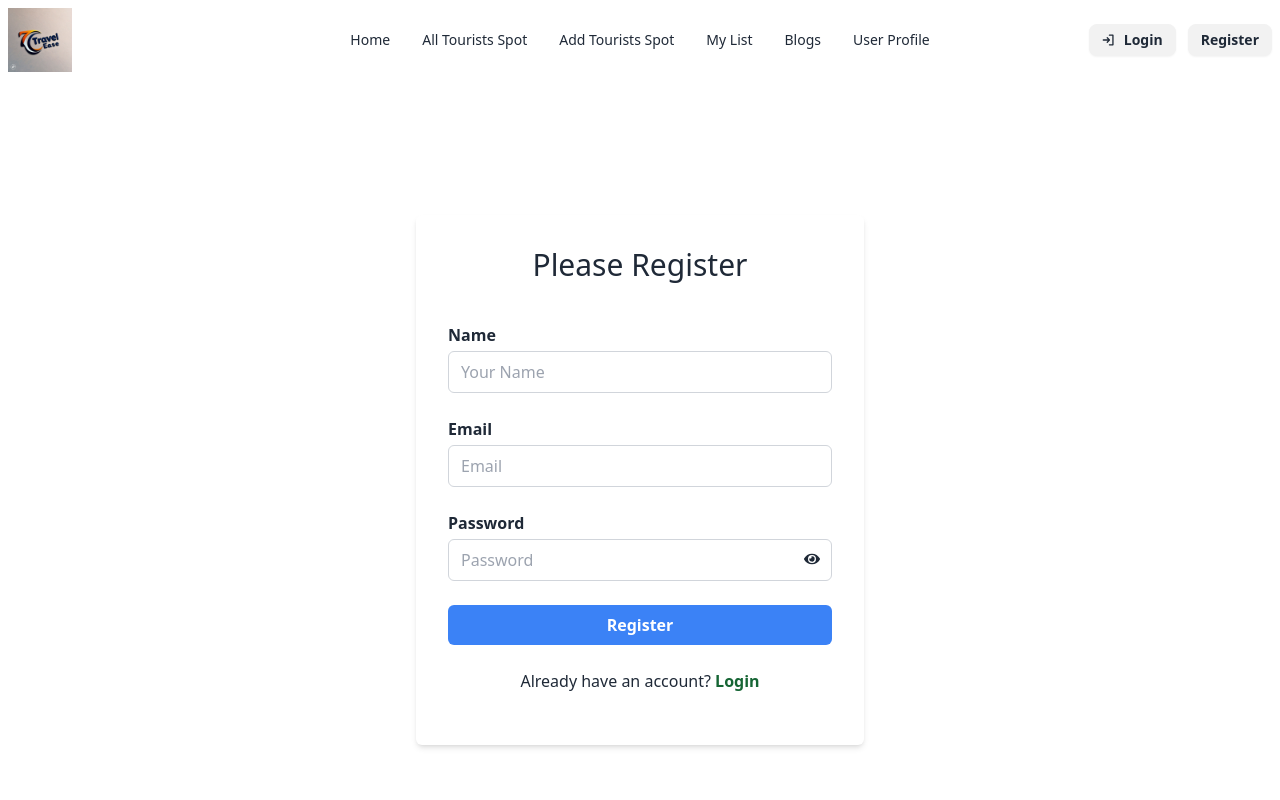
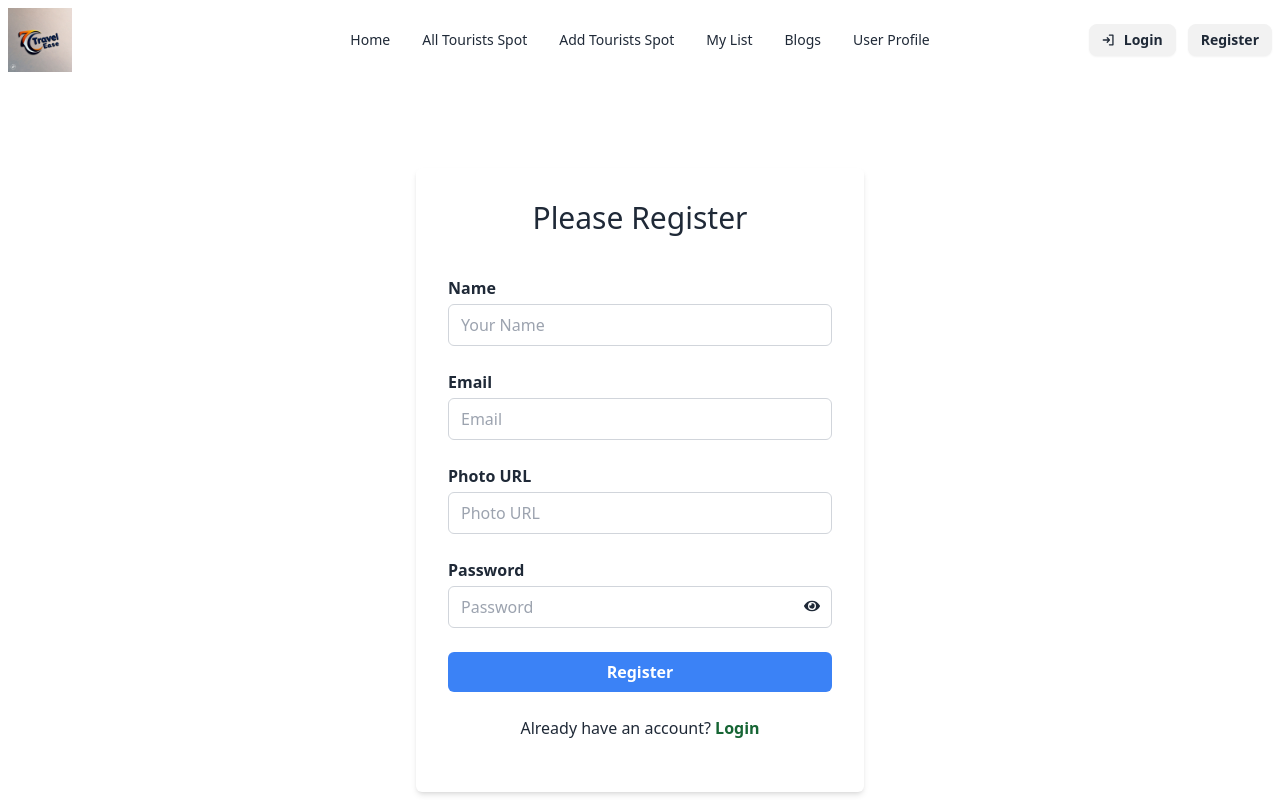
Before and after one commit to waduzzaman/tourism-management-client, a React (Vite) app: page /register in a window 1280 px wide. Shown: the top 800 px of the page. Built offline with nearby package versions, Linux system fonts and the light colour scheme; no server answers.

Commit message:
scroll to top button added

```diff
--- /dev/null
+++ b/src/components/ScrollToTopButton/ScrollToTopButton.jsx
@@ -0,0 +1,44 @@
+import  { useState, useEffect } from 'react';
+import { FaArrowCircleUp } from 'react-icons/fa';
+
+const ScrollToTopButton = () => {
+    const [isVisible, setIsVisible] = useState(false);
+
+    const toggleVisibility = () => {
+        if (window.pageYOffset > 300) {
+            setIsVisible(true);
+        } else {
+            setIsVisible(false);
+        }
+    };
+
+    const scrollToTop = () => {
+        window.scrollTo({
+            top: 0,
+            behavior: 'smooth'
+        });
+    };
+
+    useEffect(() => {
+        window.addEventListener('scroll', toggleVisibility);
+        return () => {
+            window.removeEventListener('scroll', toggleVisibility);
+        };
+    }, []);
+
+    return (
+        <div className="fixed bottom-10 right-10 z-10">
+            {isVisible && (
+                <button
+                    onClick={scrollToTop}
+                    className="bg-blue-500 hover:bg-blue-600 text-white rounded-full p-3 focus:outline-none focus:ring-2 focus:ring-blue-600"
+                    aria-label="Scroll to top"
+                >
+                    <FaArrowCircleUp size={28} />
+                </button>
+            )}
+        </div>
+    );
+};
+
+export default ScrollToTopButton;
--- a/src/layouts/Root.jsx
+++ b/src/layouts/Root.jsx
@@ -2,12 +2,14 @@
 import{Outlet} from "react-router-dom";
 import Header from "../pages/Shared/Header/Header";
 import Footer from "../pages/Shared/Footer/Footer";
+import ScrollToTopButton from "../components/ScrollToTopButton/ScrollToTopButton";
 const Root = () => {
     return (
         <div>
             <Header></Header>
             <Outlet></Outlet>
             <Footer></Footer>
+            <ScrollToTopButton/>
 
 
         </div>
--- a/src/pages/ErrorPage/ErrorPage.jsx
+++ b/src/pages/ErrorPage/ErrorPage.jsx
@@ -10,7 +10,8 @@ const ErrorPage = () => {
       <div className="max-w-lg text-center">
         <h1 className="text-4xl font-bold mb-4 text-red-600">404 - Page Not Found</h1>
         <p className="text-gray-700 mb-8">Oops! The page you are looking for seems to be broken.</p>
-        <img src="https://source.unsplash.com/featured/?error" alt="Broken Page" className="w-full h-auto mb-8 rounded-lg" />
+        {/* <img src="https://source.unsplash.com/featured/?error" alt="Broken Page" className="w-full h-auto mb-8 rounded-lg" /> */}
+        <img src="https://i.ibb.co/S7SRXrZ/404.jpg" alt="Broken Page" className="w-full h-auto mb-8 rounded-lg" />
         <Link to="/" className="text-blue-500 hover:underline">Go back to home page</Link>
       </div>
     </div>
--- a/src/pages/Register/Register.jsx
+++ b/src/pages/Register/Register.jsx
@@ -2,19 +2,18 @@ import { useState, useContext } from "react";
 import { Link } from "react-router-dom";
 import { AuthContext } from "../../providers/AuthProvider";
 import { toast } from "react-toastify"; //
-import {  useLocation, useNavigate } from 'react-router-dom';
+import { useLocation, useNavigate } from "react-router-dom";
 
 import { FaEye, FaEyeSlash } from "react-icons/fa";
 import { updateProfile } from "firebase/auth";
 import { Helmet } from "react-helmet-async";
 
-import Swal from 'sweetalert2'
-
+import Swal from "sweetalert2";
 
 const Register = () => {
   const { createUser } = useContext(AuthContext);
   const [error, setError] = useState("");
-  const[showPassword, setShowPassword] =useState(false);
+  const [showPassword, setShowPassword] = useState(false);
   const location = useLocation();
   const navigate = useNavigate();
 
@@ -23,7 +22,7 @@ const Register = () => {
     const form = new FormData(e.currentTarget);
     const name = form.get("name");
     const email = form.get("email");
-    // const photo = form.get("photo");
+    const photo = form.get("photo");
     const password = form.get("password");
 
     // Password verification
@@ -56,16 +55,16 @@ const Register = () => {
     }
 
     // If password meets requirements, proceed with registration
-    createUser(email, password)
+    createUser(email, photo, password)
       .then((result) => {
         console.log(result.user);
         // toast.success("Registration successful");
         Swal.fire({
-          icon: 'success',
-          title: 'Registration Successful',
-          text: 'You have successfully Register!',
+          icon: "success",
+          title: "Registration Successful",
+          text: "You have successfully Register!",
         }).then(() => {
-          navigate(location?.state ? location.state : '/');
+          navigate(location?.state ? location.state : "/");
         });
 
         // update profile:
@@ -74,22 +73,24 @@ const Register = () => {
           photoURL: "https://i.stack.imgur.com/l9rjv.png?s=128&g=true",
         });
       })
-      .then(()=>console.log('profile updated'))
+      .then(() => console.log("profile updated"))
       .catch((error) => {
         console.error(error);
         setError("Registration failed");
         // toast.error("Registration failed");
         Swal.fire({
-          icon: 'error',
-          title: 'Oops...',
-          text: 'Invalid email or password',
+          icon: "error",
+          title: "Oops...",
+          text: "Invalid email or password",
         });
       });
   };
 
   return (
     <div className="min-h-screen flex justify-center items-center b">
-      <Helmet><title>Dream Home | Registration</title></Helmet>
+      <Helmet>
+        <title>Dream Home | Registration</title>
+      </Helmet>
       <div className="bg-white shadow-md rounded-md p-8 max-w-md w-full">
         <h2 className="text-center text-3xl mb-10">Please Register</h2>
         <form onSubmit={handleRegister}>
@@ -113,11 +114,25 @@ const Register = () => {
               required
             />
           </div>
+
+          <div className="mb-6">
+            <label htmlFor="photoURL" className="block mb-1 font-semibold">
+              Photo URL
+            </label>
+            <input
+              type="url"
+              id="photoURL"
+              name="photo"
+              placeholder="Photo URL"
+              className="w-full px-3 py-2 border border-gray-300 rounded-md focus:outline-none focus:border-blue-500"
+              required
+            />
+          </div>
           <div className="mb-6">
             <label className="block mb-1 font-semibold">Password</label>
             <div className="relative">
               <input
-                type={showPassword ? 'text' : 'password'}
+                type={showPassword ? "text" : "password"}
                 placeholder="Password"
                 name="password"
                 className="w-full px-3 py-2 border border-gray-300 rounded-md focus:outline-none focus:border-blue-500"
```
